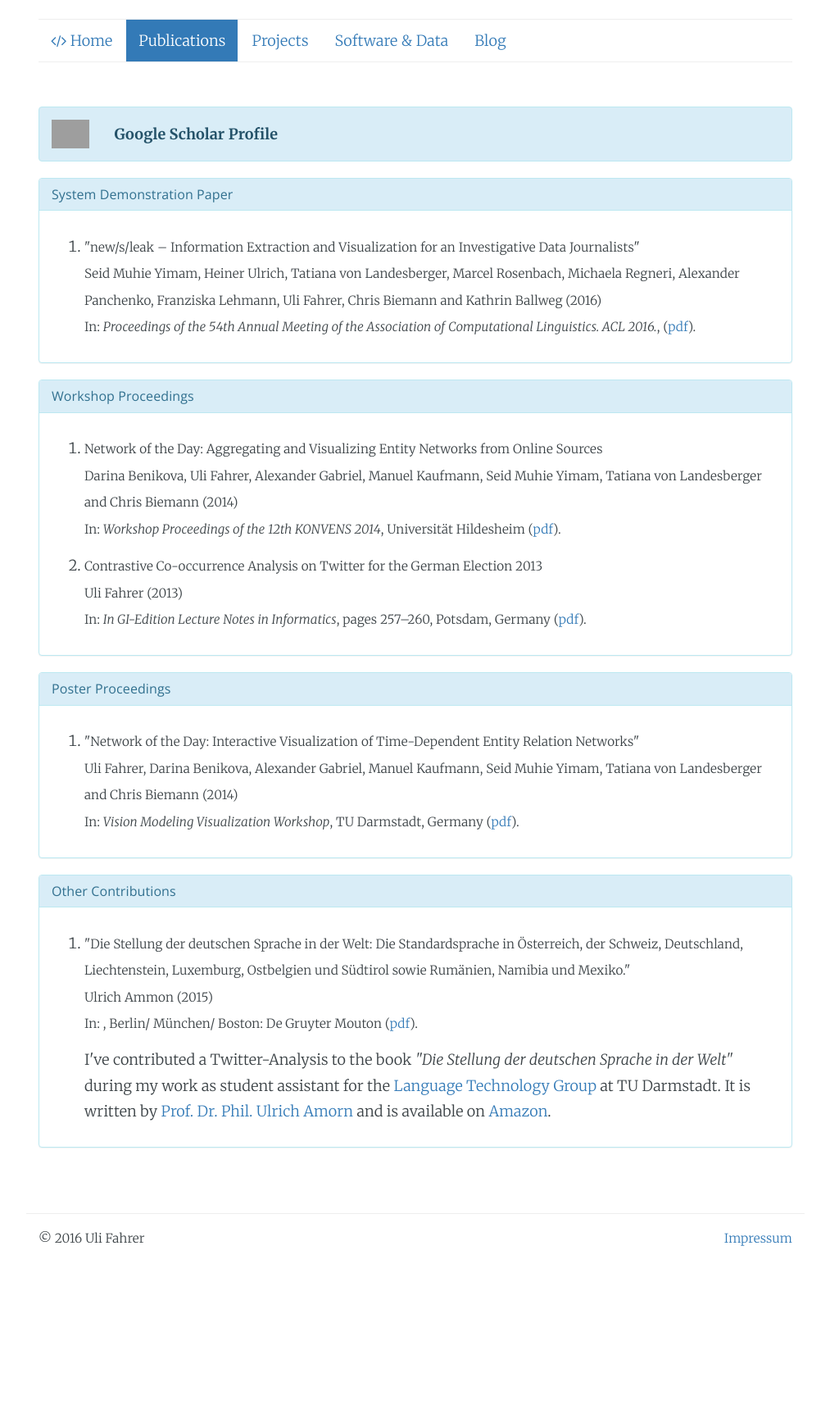
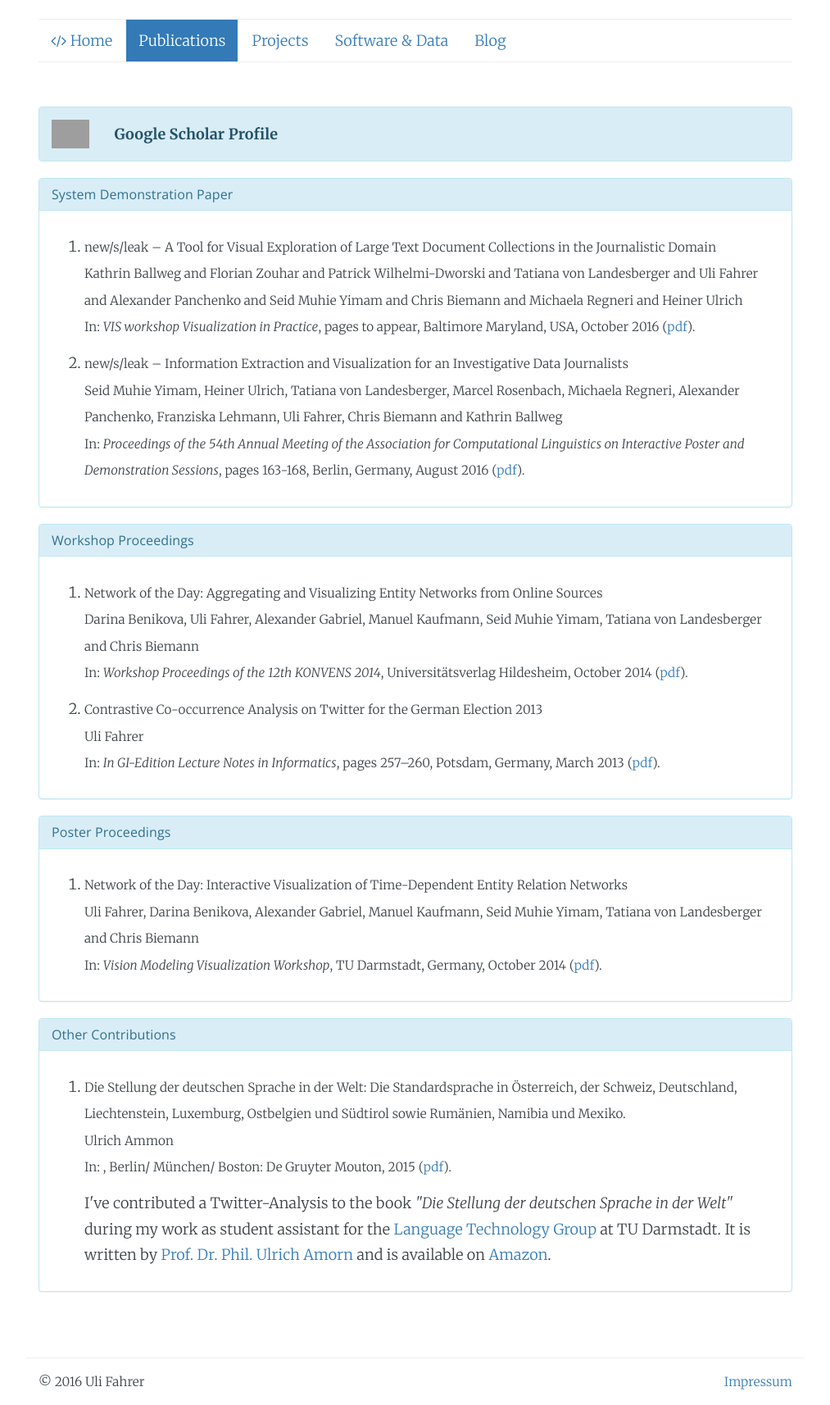
Before and after one commit to Tooa/tooa.github.io, a Jekyll site: the page built from publications/index.html, in a window 1280 px wide. Shown: the whole page at 82% size, without its empty margins (133-1146 px from the left). Built offline with Jekyll 4.4.1, drawn with Linux system fonts in a browser that asks for light colours; nearby versions of some CDN libraries; library files that are not in the unit come from our copies; before the commit the page ends 1539 px from its top, so only the background shows below that; grey boxes are pictures that could not be loaded.

Commit message:
Fix and add new publications

```diff
--- a/_data/publications.yml
+++ b/_data/publications.yml
@@ -8,8 +8,9 @@
       Darina Benikova, Uli Fahrer, Alexander Gabriel, Manuel Kaufmann,
       Seid Muhie Yimam, Tatiana von Landesberger and Chris Biemann
   year: 2014
+  month: October
   booktitle: Workshop Proceedings of the 12th KONVENS 2014
-  publisher: Universität Hildesheim
+  location: Universitätsverlag Hildesheim
   url: http://opus.bsz-bw.de/ubhi/volltexte/2014/294
   type: workshop
 
@@ -18,41 +19,58 @@
     on Twitter for the German Election 2013
   author: Uli Fahrer
   year: 2013
+  month: March
   booktitle: "In GI-Edition Lecture Notes in Informatics"
   pages: 257–260
-  publisher: Potsdam, Germany
-  url: http://maggie.lt.informatik.tu-darmstadt.de/thesis/bachelor/BTWitter/core/static/files/workshop_paper.pdf
+  location: Potsdam, Germany
+  url: https://www.gi.de/fileadmin/redaktion/Seminars/lni-s-13.pdf
   type: workshop
 
 - title: >
-      "Network of the Day: Interactive Visualization of
-      Time-Dependent Entity Relation Networks"
+      Network of the Day: Interactive Visualization of
+      Time-Dependent Entity Relation Networks
   author: >
       Uli Fahrer, Darina Benikova, Alexander Gabriel, Manuel Kaufmann,
       Seid Muhie Yimam, Tatiana von Landesberger and Chris Biemann
   year: 2014
+  month: October
   booktitle: Vision Modeling Visualization Workshop
-  publisher: TU Darmstadt, Germany
+  location: TU Darmstadt, Germany
   url: http://www.gris.tu-darmstadt.de/research/vissearch/publications/pdf/VMV_NetworkOfTheDay.pdf
   type: poster
 
 - title: >
-      "new/s/leak – Information Extraction and Visualization for an Investigative
-       Data Journalists"
+      new/s/leak – Information Extraction and Visualization for an Investigative
+       Data Journalists
   author: >
       Seid Muhie Yimam, Heiner Ulrich, Tatiana von Landesberger, Marcel Rosenbach, Michaela Regneri,
       Alexander Panchenko, Franziska Lehmann, Uli Fahrer, Chris Biemann and Kathrin Ballweg
+  booktitle: Proceedings of the 54th Annual Meeting of the Association for Computational Linguistics on Interactive Poster and Demonstration Sessions
+  pages: 163-168
+  location: Berlin, Germany
   year: 2016
-  booktitle: Proceedings of the 54th Annual Meeting of the Association of Computational Linguistics. ACL 2016.
-  url: http://acl2016.org/index.php?article_id=13#demos
+  month: August
+  url: http://aclweb.org/anthology/P16-4028
+  type: demo
+
+- title: >
+      new/s/leak – A Tool for Visual Exploration of Large Text Document Collections in the Journalistic Domain
+  author: >
+      Kathrin Ballweg and Florian Zouhar and Patrick Wilhelmi-Dworski and Tatiana von Landesberger and Uli Fahrer and Alexander Panchenko and Seid Muhie Yimam and 		  Chris Biemann and Michaela Regneri and Heiner Ulrich
+  booktitle: VIS workshop Visualization in Practice
+  pages: to appear
+  location: Baltimore Maryland, USA
+  year: 2016
+  month: October
+  url: http://www.gris.tu-darmstadt.de/research/vissearch/publications/pdf/ballweg2016VIP.pdf
   type: demo
 
 
 - title: >
-    "Die Stellung der deutschen Sprache in der Welt: Die Standardsprache in Österreich, der Schweiz, Deutschland, Liechtenstein, Luxemburg, Ostbelgien und Südtirol  sowie Rumänien, Namibia und Mexiko."
+    Die Stellung der deutschen Sprache in der Welt: Die Standardsprache in Österreich, der Schweiz, Deutschland, Liechtenstein, Luxemburg, Ostbelgien und Südtirol  sowie Rumänien, Namibia und Mexiko.
   author: Ulrich Ammon
   year: 2015
-  publisher: "Berlin/ München/ Boston: De Gruyter Mouton"
+  location: "Berlin/ München/ Boston: De Gruyter Mouton"
   url: http://www.goo.gl/FEkfB4
   meta: |
     I've contributed a Twitter-Analysis to the book <i>"Die Stellung der deutschen Sprache in der Welt"</i> during my work as student assistant for the <a href="http://www.lt.tu-darmstadt.de/de/lt-home/" target="_blank">Language Technology Group</a> at TU Darmstadt. It is written by <a href="http://www.ulrichammon.de/" target="_blank">Prof. Dr. Phil. Ulrich Amorn</a> and is available on <a href="http://goo.gl/2Y3eCN" target="_blank">Amazon</a>.
--- a/_includes/publication-list.html
+++ b/_includes/publication-list.html
@@ -7,12 +7,12 @@
                 <li>
                     <p><small>
 						{{ publication.title }} </br>
-                        {{ publication.author }} ({{ publication.year }}) </br>
+                        {{ publication.author }}</br>
                         In: <em>{{ publication.booktitle }}</em>,
                         {% if publication.pages %}
                         pages {{ publication.pages }},
                         {% endif %}
-                        {{ publication.publisher }} (<a href="{{ publication.url }}">pdf</a>).
+                        {{ publication.location }}, {{ publication.month }} {{ publication.year }} (<a href="{{ publication.url }}">pdf</a>).
                     </small></p>
                     <p>
                         {% if publication.meta %}
```
